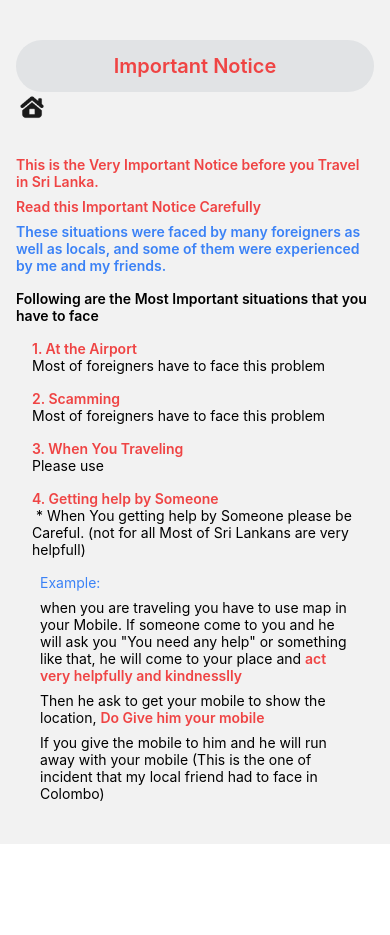
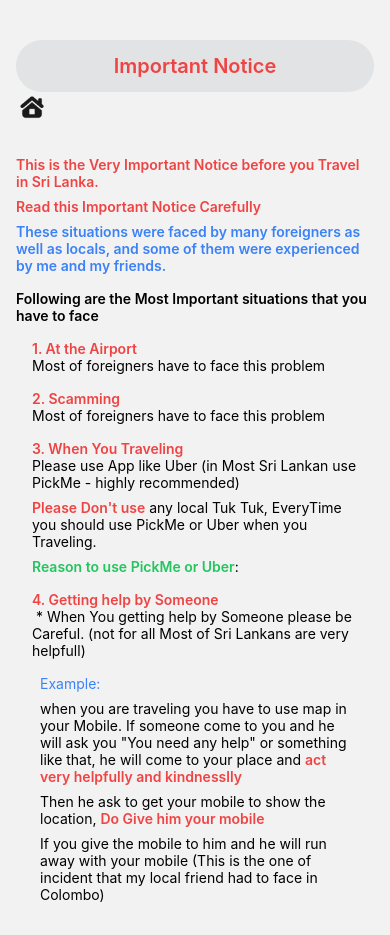
Before and after one commit to BackendExpert/TravelBuddy, a React Native app: screen /Important in a window 390 px wide. Before the commit the page ends 844 px from the top, so only its background shows below. Built offline with nearby package versions, Linux system fonts and the light colour scheme.

Commit message:
Update Important.js
Co-Authored-By: JehanKandy  <jehankandy@gmail.com>

```diff
--- a/components/DashBoard/Important.js
+++ b/components/DashBoard/Important.js
@@ -41,7 +41,11 @@ const Important = ({ navigation }) => {
               <Text>Most of foreigners have to face this problem</Text>
 
               <Text className='text-red-500 font-semibold mt-4'>3. When You Traveling </Text>
-              <Text>Please use </Text>
+              <Text>Please use App like Uber (in Most Sri Lankan use PickMe - highly recommended)</Text>
+
+              <Text className='mt-2'><Text className='text-red-500 font-semibold'>Please Don't use</Text> any local Tuk Tuk, EveryTime you should use PickMe or Uber when you Traveling.</Text>
+
+              <Text className='mt-2'><Text className='text-green-500 font-semibold'>Reason to use PickMe or Uber</Text>: </Text>
 
               <Text className='text-red-500 font-semibold mt-4'>4. Getting help by Someone </Text>
               <Text> * When You getting help by Someone please be Careful. (not for all Most of Sri Lankans are very helpfull)</Text>
```
